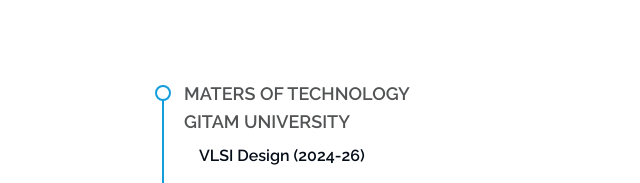
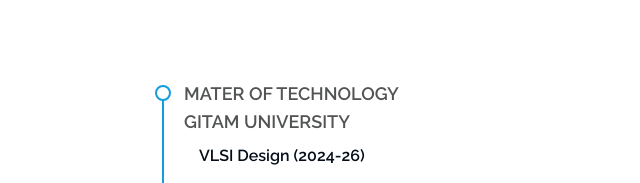
Before and after one commit to SriSagarA/portfolio, a plain HTML site: page index.html in a window 1280 px wide. Shown: the part 2306-2489 px from the top of the page, 640-1280 px from the left. Drawn offline with Linux system fonts and the light colour scheme.

Commit message:
index.html

```diff
--- a/index.html
+++ b/index.html
@@ -314,7 +314,7 @@
             <!-- <h3 class="resume-title">Professional Experience</h3> -->
             <div class="resume-item">
               <h4></h4>
-              <h4>Maters of Technology</h4>
+              <h4>Mater of Technology</h4>
               <h4>Gitam University </h4>
               <!-- <ul> -->
                 <!-- <li></li> -->
```
